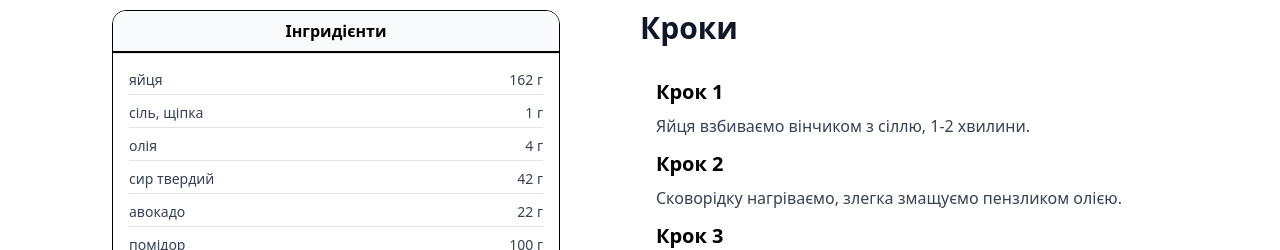
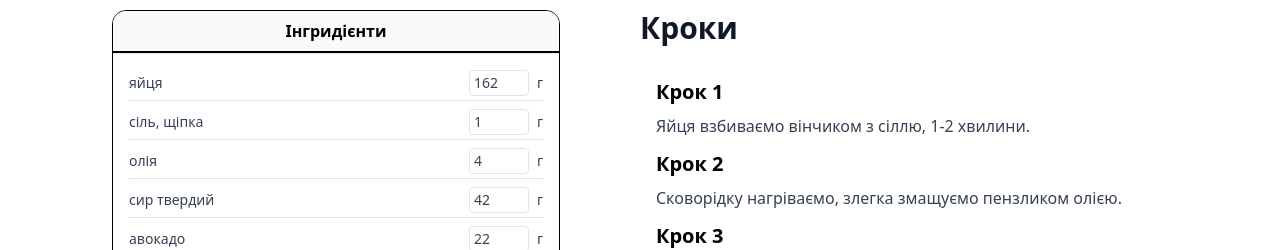
Before and after one commit to NutriForge/nutri-forge-frontend, a React (Vite) app: page /recipe/1 in a window 1280 px wide. Shown: the part 550-800 px from the top of the page. Built offline with nearby package versions, Linux system fonts and the light colour scheme.

Commit message:
Ingredient weights can be changed, total weight reflected

```diff
--- a/src/components/Recipe/RecipePage/IngredientsCard.tsx
+++ b/src/components/Recipe/RecipePage/IngredientsCard.tsx
@@ -1,3 +1,4 @@
+import { useState, useEffect } from 'react';
 import { useParams } from "react-router-dom";
 import { useRecipes } from '../../../context/RecipeContext';
 
@@ -5,11 +6,23 @@ export default function IngredientsCard() {
   const { id } = useParams();
   const recipes = useRecipes();
   const recipe = recipes.find((r) => r.id === Number(id));
+
+  const [ingredients, setIngredients] = useState<Ingredient[]>([]);
   console.log(recipe)
 
-  const totalWeight = recipe?.ingredients.reduce((sum, ingredient) => {
-    return sum + ingredient.weight_in_g;
-  }, 0);
+  useEffect(() => {
+    if (recipe) {
+      setIngredients(recipe.ingredients);
+    }
+  }, [recipe]);
+
+  const handleChange = (index: number, newWeight: number) => {
+    const updated = [...ingredients];
+    updated[index].weight_in_g = newWeight;
+    setIngredients(updated);
+  };
+
+  const totalWeight = ingredients.reduce((sum, ing) => sum + ing.weight_in_g, 0);
 
   return (
     <div className="w-full max-w-md border-black mx-auto rounded-xl border overflow-hidden">
@@ -20,10 +33,17 @@ export default function IngredientsCard() {
       <div className="p-4">
         <ul className="space-y-2 text-sm text-gray-700">
           {recipe.ingredients.map((ingredient, index) => (
-            <li key={index} className="flex justify-between border-b pb-1">
-              <span>{ingredient.name}</span>
-              <span>{ingredient.weight_in_g} г</span>
-            </li>
+            <li key={index} className="flex justify-between items-center border-b pb-1 gap-2">
+            <span className="w-1/2">{ingredient.name}</span>
+            <div>
+            <input
+              type="number"
+              value={ingredient.weight_in_g}
+              onChange={(e) => handleChange(index, Number(e.target.value))}
+              className="w-15 border rounded px-1 py-0.5 justify-end"/>
+            <span className="ml-2">г</span>
+            </div>
+          </li>
           ))}
         </ul>
         <div className="text-right font-semibold text-sm text-gray-900 mt-3">
```
